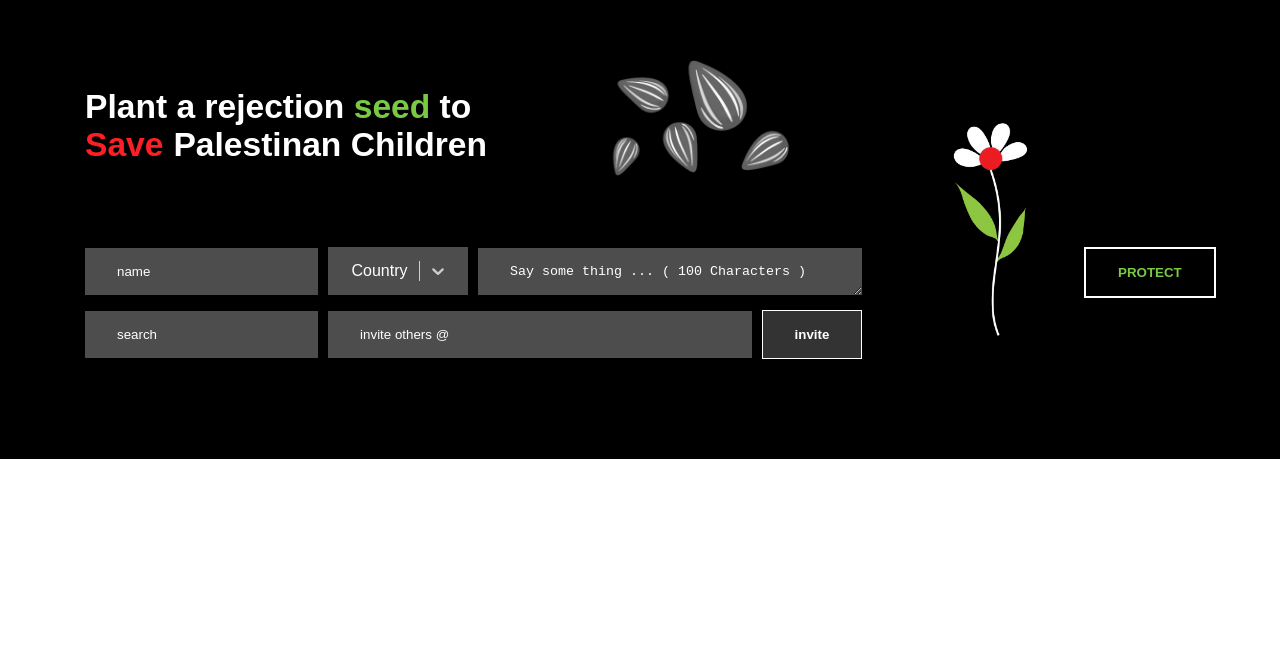
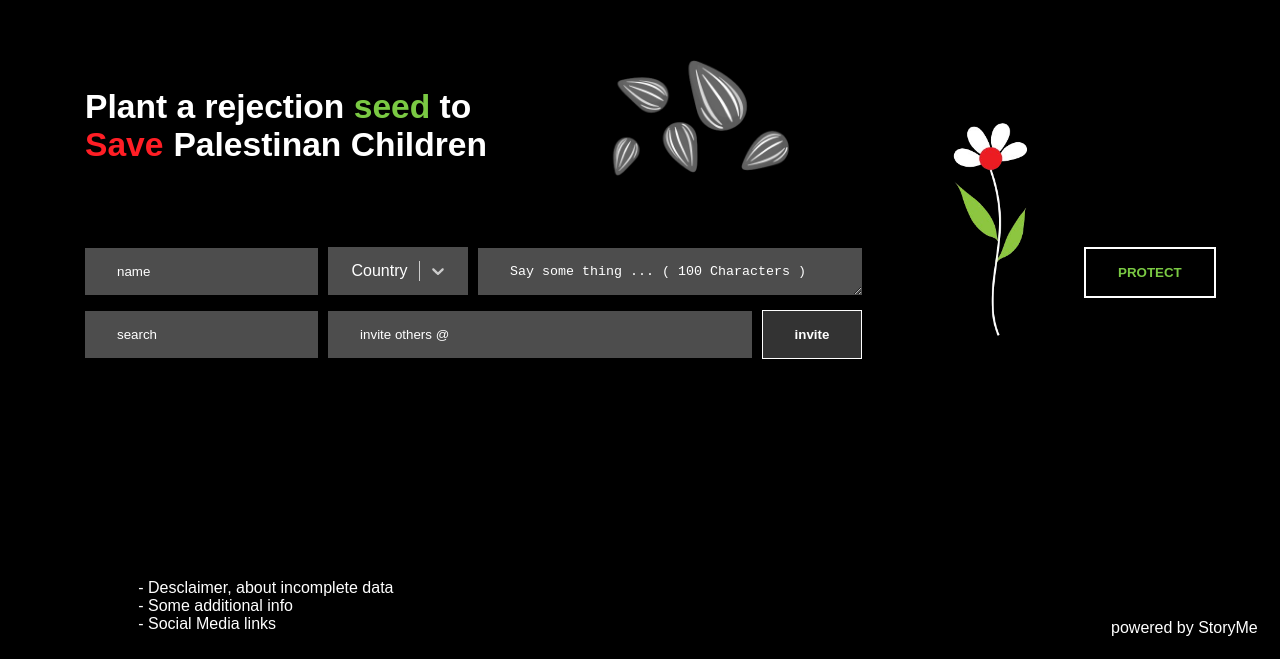
Before and after one commit to nezarko/image-drop-app, a React (Vite) app: page / in a window 1280 px wide. Shown: the part 2977-3636 px from the top of the page. Before the commit the page ends 3436 px from the top, so only its background shows below. Built offline with nearby package versions, Linux system fonts and the light colour scheme; no server answers; the database is empty; a web font is replaced by a local one.

Commit message:
add footer

```diff
--- a/src/App.jsx
+++ b/src/App.jsx
@@ -9,10 +9,9 @@ import { getDocs } from "firebase/firestore";
 import { roses } from "../firebase";
 import LocomotiveScroll from "locomotive-scroll";
 import Header from "./Components/Header";
-// import { Comments } from "./Components/Comments";
-
 import Comments from "./Components/Comments";
 import Form from "./Components/Form";
+import Footer from "./Components/Footer";
 /**
  *
  * App map
@@ -144,6 +143,7 @@ function App() {
       <DropedSection sections={sections} />
       <Comments />
         <Form />
+        <Footer />
     </div>
   );
 }
--- a/src/Common/functions.js
+++ b/src/Common/functions.js
@@ -46,7 +46,7 @@ export function positionImages(index) {
       posistion.y = `${getRandomInt(100, 790)}px`;
       posistion.x = getRandomInt(570, _w -230) + "px";
       break;
-    case index  >= 169 && index <= 170:
+    case index  >= 168 && index <= 170:
       posistion.y = `${getRandomInt(120, 880)}px`;
       posistion.x = getRandomInt(520, _w -190) + "px";
       break;
--- /dev/null
+++ b/src/Components/Footer.jsx
@@ -0,0 +1,14 @@
+import "../assets/css/footer.css";
+const Footer = () => {
+  return (
+    <div className="footer">
+      <div className="leftFooter">
+        <div className="item">- Desclaimer, about incomplete data</div>
+        <div className="item">- Some additional info </div>
+        <div className="item">- Social Media links</div>
+      </div>
+      <div className="rightFooter">powered by StoryMe</div>
+    </div>
+  );
+};
+export default Footer;
--- /dev/null
+++ b/src/assets/css/footer.css
@@ -0,0 +1,32 @@
+.footer {
+  position: relative;
+  display: flex;
+  flex-direction: row;
+  /* justify-content: space-between; */
+  height: 200px;
+  width: 80%;
+  align-items: start;
+  text-align: left;
+}
+.leftFooter {
+  right: 99%;
+  left: 1%;
+  top: 60%;
+  position: absolute;
+  display: flex;
+  flex-wrap: wrap;
+  width: 280px;
+}
+.rightFooter {
+  position: absolute;
+  left: 96%;
+  top: 80%;
+  right: 1%;
+  display: flex;
+  flex-wrap: wrap;
+  width: 180px;
+}
+.item {
+  width: 100%;
+  text-align: left;
+}
```
